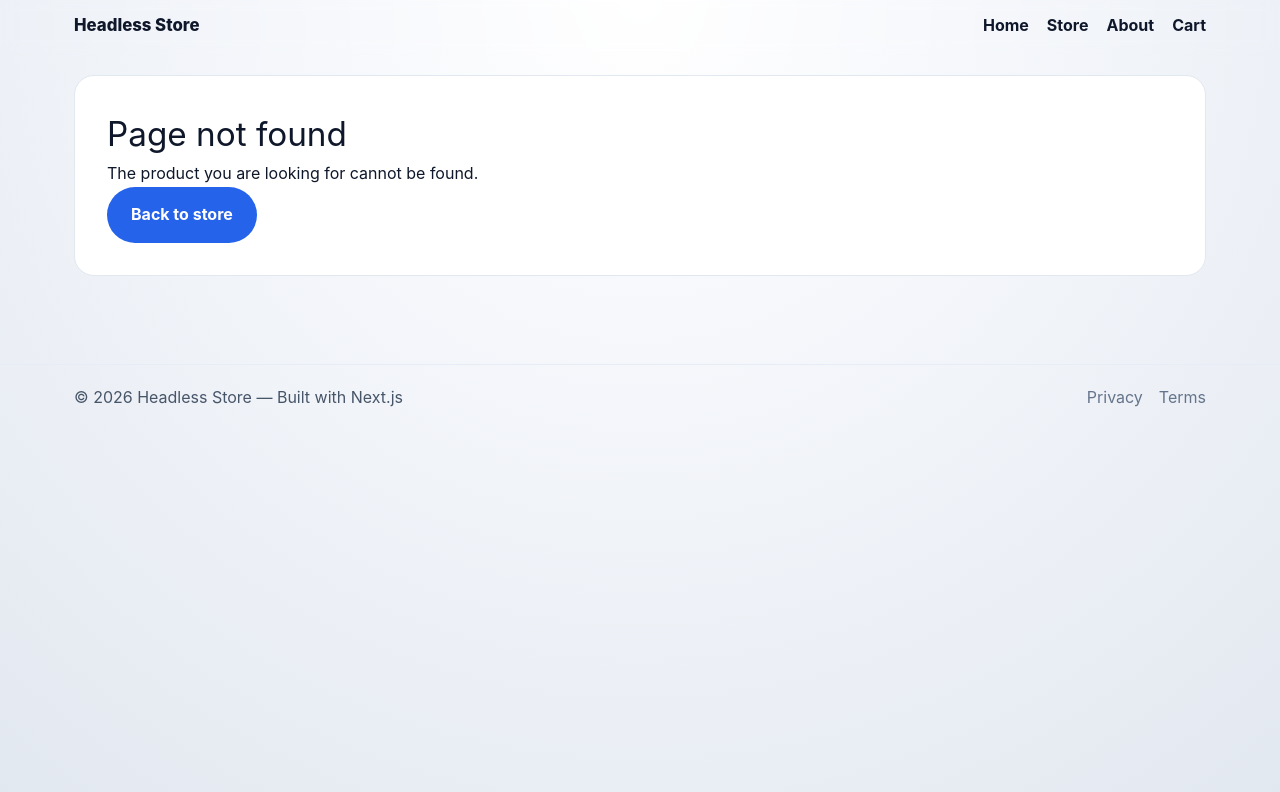
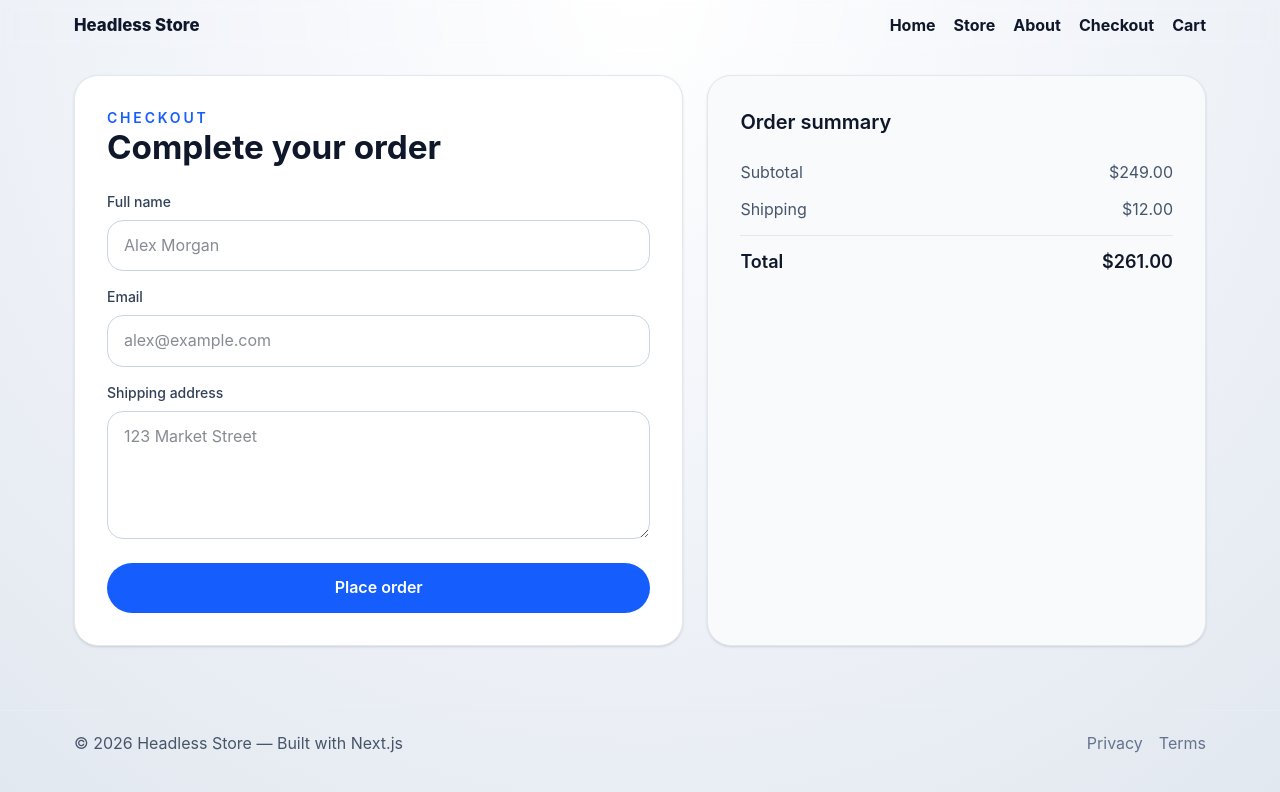
Before and after one commit to lucasdrew448-cmd/ecommerce, a Next.js app: page /checkout in a window 1280 px wide. Before the commit this address had no page. Shown: the top 792 px of the page. Built offline with nearby package versions, Linux system fonts and the light colour scheme.

Commit message:
add: enhance Header component with Checkout link and create Checkout page

```diff
--- /dev/null
+++ b/app/checkout/page.tsx
@@ -0,0 +1,94 @@
+"use client";
+
+import { useMemo, useState } from "react";
+
+export default function CheckoutPage() {
+  const [form, setForm] = useState({
+    name: "",
+    email: "",
+    address: "",
+  });
+
+  const subtotal = 249.0;
+  const shipping = 12.0;
+  const total = subtotal + shipping;
+
+  const isComplete = useMemo(() => {
+    return form.name && form.email && form.address;
+  }, [form]);
+
+  const handleSubmit = (event: React.FormEvent) => {
+    event.preventDefault();
+    alert("Checkout complete — this is a demo flow for your headless storefront.");
+  };
+
+  return (
+    <main className="grid gap-6 lg:grid-cols-[1.1fr_0.9fr]">
+      <section className="rounded-3xl border border-slate-200 bg-white p-8 shadow-sm">
+        <p className="mb-3 text-sm font-semibold uppercase tracking-[0.2em] text-blue-600">
+          Checkout
+        </p>
+        <h1 className="text-3xl font-bold text-slate-900">Complete your order</h1>
+        <form onSubmit={handleSubmit} className="mt-6 space-y-4">
+          <div>
+            <label className="mb-2 block text-sm font-medium text-slate-700">Full name</label>
+            <input
+              className="w-full rounded-2xl border border-slate-300 px-4 py-3"
+              value={form.name}
+              onChange={(e) => setForm({ ...form, name: e.target.value })}
+              placeholder="Alex Morgan"
+              required
+            />
+          </div>
+          <div>
+            <label className="mb-2 block text-sm font-medium text-slate-700">Email</label>
+            <input
+              className="w-full rounded-2xl border border-slate-300 px-4 py-3"
+              type="email"
+              value={form.email}
+              onChange={(e) => setForm({ ...form, email: e.target.value })}
+              placeholder="alex@example.com"
+              required
+            />
+          </div>
+          <div>
+            <label className="mb-2 block text-sm font-medium text-slate-700">Shipping address</label>
+            <textarea
+              className="w-full rounded-2xl border border-slate-300 px-4 py-3"
+              rows={4}
+              value={form.address}
+              onChange={(e) => setForm({ ...form, address: e.target.value })}
+              placeholder="123 Market Street"
+              required
+            />
+          </div>
+          <button
+            type="submit"
+            className="w-full rounded-full bg-blue-600 px-4 py-3 font-semibold text-white transition hover:bg-blue-700"
+            disabled={!isComplete}
+          >
+            Place order
+          </button>
+        </form>
+      </section>
+
+      <aside className="rounded-3xl border border-slate-200 bg-slate-50 p-8 shadow-sm">
+        <h2 className="text-xl font-semibold text-slate-900">Order summary</h2>
+        <div className="mt-6 space-y-3 text-slate-600">
+          <div className="flex justify-between">
+            <span>Subtotal</span>
+            <span>${subtotal.toFixed(2)}</span>
+          </div>
+          <div className="flex justify-between">
+            <span>Shipping</span>
+            <span>${shipping.toFixed(2)}</span>
+          </div>
+          <div className="flex justify-between border-t border-slate-200 pt-3 text-lg font-semibold text-slate-900">
+            <span>Total</span>
+            <span>${total.toFixed(2)}</span>
+          </div>
+        </div>
+      </aside>
+    </main>
+  );
+}
--- a/components/Header.tsx
+++ b/components/Header.tsx
@@ -17,6 +17,7 @@ export default function Header() {
           <Link href="/">Home</Link>
           <Link href="/store">Store</Link>
           <Link href="/about">About</Link>
+          <Link href="/checkout">Checkout</Link>
           <Link href="/cart">Cart</Link>
         </nav>
 
```
